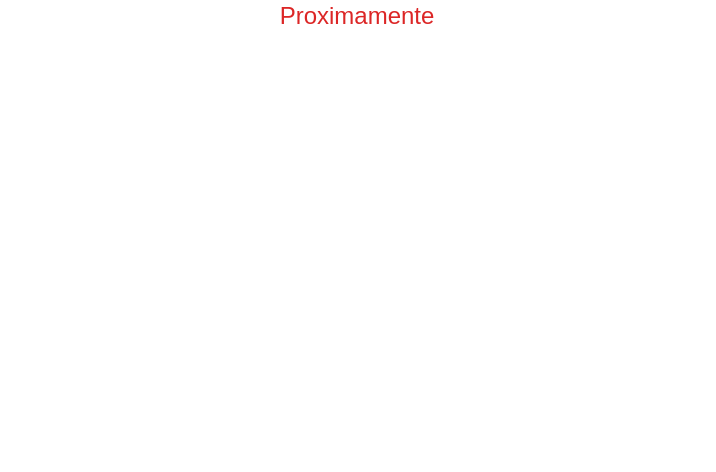
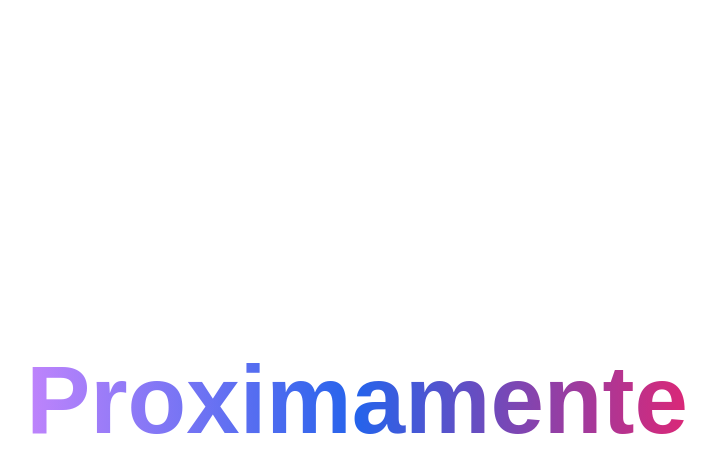
Before and after one commit to Kublick/gestionatupsicologia, a Gatsby site: page / in a window 1280 px wide. Before the commit this address had no page. Shown: the whole page, without its empty margins (283-999 px from the left). Built offline with nearby package versions, Linux system fonts and the light colour scheme; Gatsby itself is replaced by a stand-in of ours.

Commit message:
feat: update

```diff
--- a/src/pages/index.tsx
+++ b/src/pages/index.tsx
@@ -1,22 +1,17 @@
-import * as React from 'react';
-import { HeadFC, Link, navigate } from 'gatsby';
-import { SEO } from '../components/seo';
+import * as React from "react";
+import { HeadFC } from "gatsby";
+import { SEO } from "../components/seo";
 
 const IndexPage = () => {
-	React.useEffect(() => {
-		navigate('/carloscasas');
-	}, []);
-
-	return (
-		<main>
-			<h1 className="text-2xl text-red-600 text-center">Proximamente</h1>
-		</main>
-	);
+  return (
+    <main className="flex h-screen items-center justify-center">
+      <h1 className="bg-gradient-to-r from-purple-400 via-blue-600 to-pink-600 bg-clip-text text-8xl font-extrabold text-transparent">
+        Proximamente
+      </h1>
+    </main>
+  );
 };
 
 export default IndexPage;
 
-export const Head: HeadFC = () => (
-	<SEO />
-	// <SEO title={'Gestiona tu Psicologia'} description={'Mi descripcion'} />
-);
+export const Head: HeadFC = () => <SEO title={"Gestiona tu Psicologia"} />;
```
Also changed, not shown: gatsby-config.ts (+15 -15 lines).
